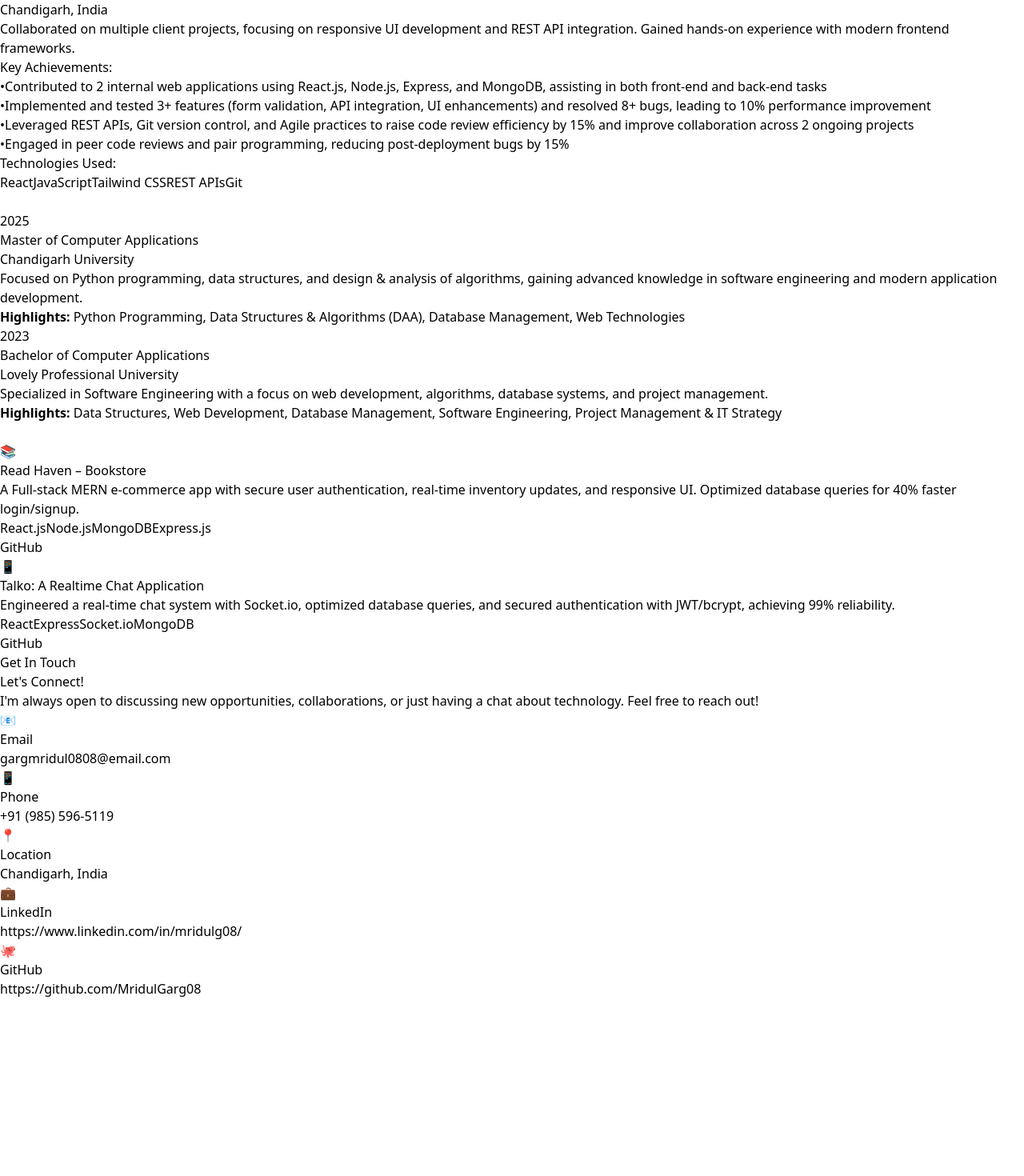
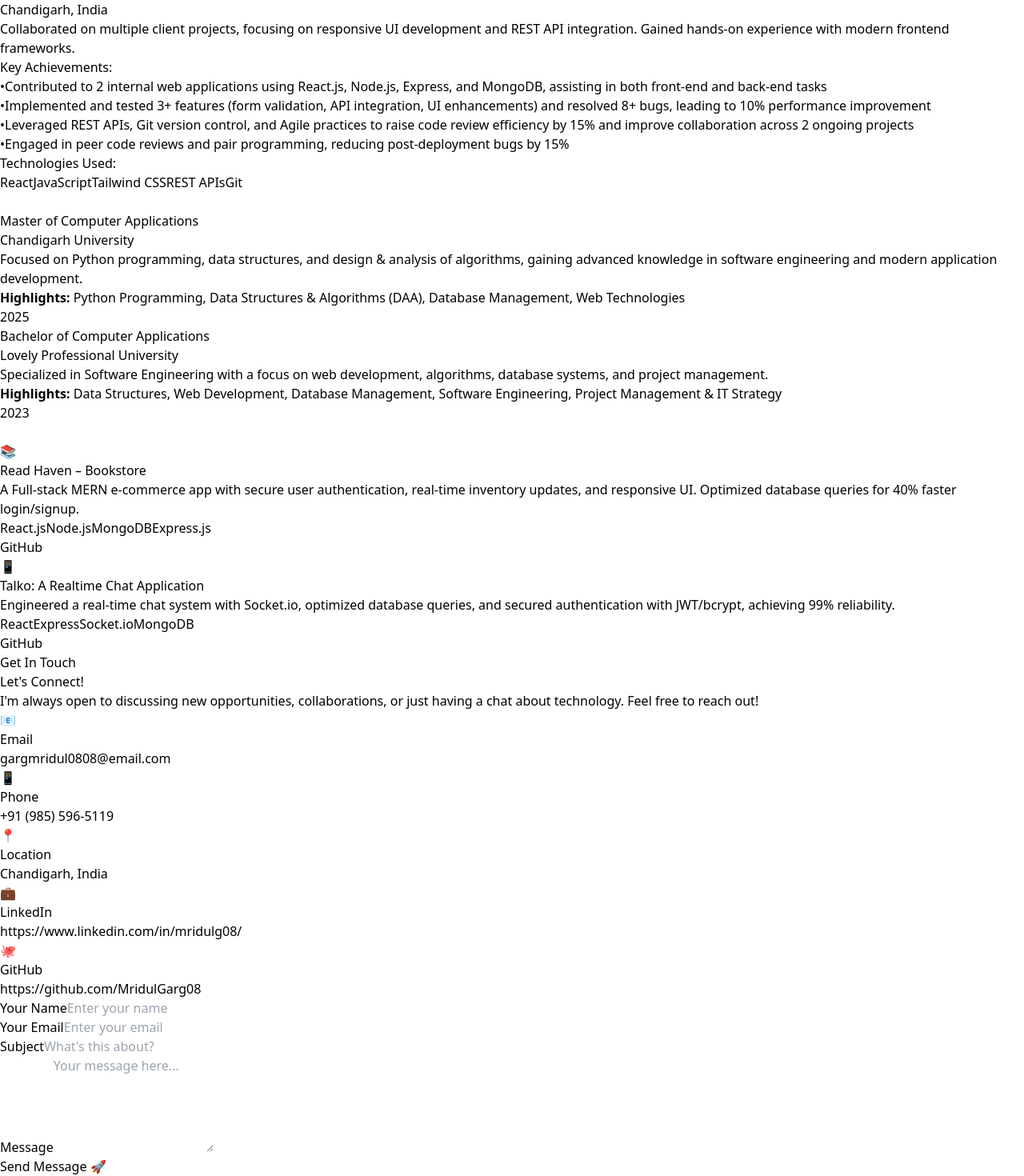
Before and after one commit to MridulGarg08/PortFolio, a React (Vite) app: page / in a window 1280 px wide. Shown: the part 2552-4022 px from the top of the page at 80% size. Before the commit the page ends 3800 px from the top, so only its background shows below. Built offline with nearby package versions, Linux system fonts and the light colour scheme.

Commit message:
Modified!!!

```diff
--- a/src/component/Portfolio.jsx
+++ b/src/component/Portfolio.jsx
@@ -264,7 +264,7 @@ const Portfolio = () => {
   //   --text-light: #666;
   // }
   return (
-    <div className="font-sans leading-relaxed min-h-screen overflow-x-hidden">
+    <div className="font-sans leading-relaxed min-h-screen ">
       <style jsx>{`
         :root {
           --primary: #3b82f6; /* Blue */
@@ -416,11 +416,11 @@ const Portfolio = () => {
           isScrolled ? "nav-scrolled" : "glass-effect"
         }`}
       >
-        <div className="w-full flex justify-between items-center px-4 md:px-8">
-          <div className="font-bold gradient-text text-xl md:text-2xl">
+        <div className="w-full flex justify-between items-center">
+          <div className="text-2xl font-bold gradient-text mx-8">
             Mridul Garg
           </div>
-          <div className="hidden md:block">
+          <div className="mx-8">
             <ul className="hidden md:flex space-x-8">
               {[
                 "home",
@@ -455,7 +455,7 @@ const Portfolio = () => {
         </div>
 
         {mobileMenuOpen && (
-          <div className="md:hidden absolute top-full left-0 max-w-full bg-[var(--darker)] shadow-lg">
+          <div className="md:hidden absolute top-full left-0 w-full bg-[var(--darker)] shadow-lg">
             <ul className="flex flex-col items-center py-8 space-y-4">
               {[
                 "home",
@@ -667,7 +667,7 @@ const Portfolio = () => {
         </div>
       </section>
 
-      {/* <section
+      <section
         id="education"
         className="py-16 w-full mx-auto px-8 fade-in bg-[var(--dark)]"
       >
@@ -694,45 +694,6 @@ const Portfolio = () => {
               </div>
               <div className="absolute left-1/2 transform -translate-x-1/2 bg-blue-600 text-white w-16 h-16 rounded-full flex items-center justify-center font-bold z-10 md:relative md:left-auto md:transform-none">
                 {item.year}
-              </div>
-            </div>
-          ))}
-        </div>
-      </section> */}
-      <section
-        id="education"
-        className="py-16 w-full mx-auto px-8 fade-in bg-[var(--dark)]"
-      >
-        <h2 className="text-4xl font-bold text-center mb-16 gradient-text">
-          Education
-        </h2>
-        <div className="timeline relative">
-          {educationData.map((item, index) => (
-            <div
-              key={index}
-              className="mb-12 flex flex-col md:flex-row md:items-center md:justify-between relative"
-            >
-              {/* Year Bubble */}
-              <div className="flex items-center justify-center mb-6 md:mb-0 md:absolute md:left-1/2 md:transform md:-translate-x-1/2 z-10">
-                <div className="bg-blue-600 text-white w-14 h-14 rounded-full flex items-center justify-center font-bold shadow-lg">
-                  {item.year}
-                </div>
-              </div>
-
-              {/* Card */}
-              <div
-                className={`bg-white p-6 rounded-2xl shadow-xl flex-1 md:max-w-[45%] ${
-                  index % 2 === 1 ? "md:ml-auto" : "md:mr-auto"
-                }`}
-              >
-                <h3 className="text-lg font-bold mb-2">{item.title}</h3>
-                <h4 className="text-blue-600 font-semibold mb-3">
-                  {item.institution}
-                </h4>
-                <p className="text-gray-600 mb-3">{item.description}</p>
-                <p className="text-sm text-gray-500">
-                  <strong>Highlights:</strong> {item.courses}
-                </p>
               </div>
             </div>
           ))}
@@ -795,14 +756,15 @@ const Portfolio = () => {
         id="contact"
         className="py-24 bg-[var(--dark)] text-white fade-in w-full"
       >
-        <div className="container mx-auto px-4 md:px-8">
-          <h2 className="text-3xl md:text-4xl font-bold text-center mb-12 md:mb-16">
+        <div className="max-w-6xl mx-auto px-4 sm:px-6 md:px-8">
+          <h2 className="text-4xl font-bold text-center mb-16 text-white">
             Get In Touch
           </h2>
-          <div className="grid md:grid-cols-2 gap-8 md:gap-16 overflow-hidden">
-            {/* LEFT INFO */}
+
+          <div className="grid grid-cols-1 md:grid-cols-2 gap-12 md:gap-16 items-stretch">
+            {/* LEFT COLUMN – Info */}
             <div>
-              <h3 className="text-xl md:text-2xl font-bold mb-6 md:mb-8 text-pink-300">
+              <h3 className="text-2xl font-bold mb-6 md:mb-8 text-pink-300">
                 Let's Connect!
               </h3>
               <p className="text-gray-300 mb-6 md:mb-8 leading-relaxed">
@@ -819,7 +781,7 @@ const Portfolio = () => {
                     <div className="w-12 h-12 bg-blue-600 rounded-xl flex items-center justify-center mr-4 text-xl">
                       {item.icon}
                     </div>
-                    <div>
+                    <div className="overflow-hidden">
                       <h4 className="font-semibold">{item.label}</h4>
                       <p className="text-gray-300 break-words">{item.value}</p>
                     </div>
@@ -828,10 +790,73 @@ const Portfolio = () => {
               </div>
             </div>
 
-            {/* RIGHT FORM */}
-            <div className="bg-white bg-opacity-5 p-6 md:p-8 rounded-3xl backdrop-blur-sm w-full max-w-lg md:max-w-full">
-              <div className="space-y-4 md:space-y-6">
-                {/* ...form fields... */}
+            <div className="bg-white bg-opacity-5 p-6 sm:p-8 rounded-3xl backdrop-blur-sm w-full">
+              <div className="space-y-6">
+                <div>
+                  <label className="block text-pink-300 mb-2">Your Name</label>
+                  <input
+                    type="text"
+                    name="name"
+                    value={formData.name}
+                    onChange={handleInputChange}
+                    placeholder="Enter your name"
+                    className="w-full p-4 border-0 rounded-xl bg-white bg-opacity-10
+                         text-white placeholder-gray-400 focus:bg-opacity-20
+                         focus:outline-none transition-all"
+                  />
+                </div>
+
+                <div>
+                  <label className="block text-pink-300 mb-2">Your Email</label>
+                  <input
+                    type="email"
+                    name="email"
+                    value={formData.email}
+                    onChange={handleInputChange}
+                    placeholder="Enter your email"
+                    className="w-full p-4 border-0 rounded-xl bg-white bg-opacity-10
+                         text-white placeholder-gray-400 focus:bg-opacity-20
+                         focus:outline-none transition-all"
+                  />
+                </div>
+
+                <div>
+                  <label className="block text-pink-300 mb-2">Subject</label>
+                  <input
+                    type="text"
+                    name="subject"
+                    value={formData.subject}
+                    onChange={handleInputChange}
+                    placeholder="What's this about?"
+                    className="w-full p-4 border-0 rounded-xl bg-white bg-opacity-10
+                         text-white placeholder-gray-400 focus:bg-opacity-20
+                         focus:outline-none transition-all"
+                  />
+                </div>
+
+                <div>
+                  <label className="block text-pink-300 mb-2">Message</label>
+                  <textarea
+                    name="message"
+                    value={formData.message}
+                    onChange={handleInputChange}
+                    rows={5}
+                    placeholder="Your message here..."
+                    className="w-full p-4 border-0 rounded-xl bg-white bg-opacity-10
+                         text-white placeholder-gray-400 focus:bg-opacity-20
+                         focus:outline-none transition-all resize-none"
+                  />
+                </div>
+
+                <button
+                  onClick={handleFormSubmit}
+                  disabled={isSubmitting}
+                  className="w-full gradient-bg text-white py-4 px-8 rounded-full
+                       font-semibold transition-transform duration-300
+                       hover:transform hover:-translate-y-1 disabled:opacity-50"
+                >
+                  {isSubmitting ? "Sending..." : "Send Message 🚀"}
+                </button>
               </div>
             </div>
           </div>
```
